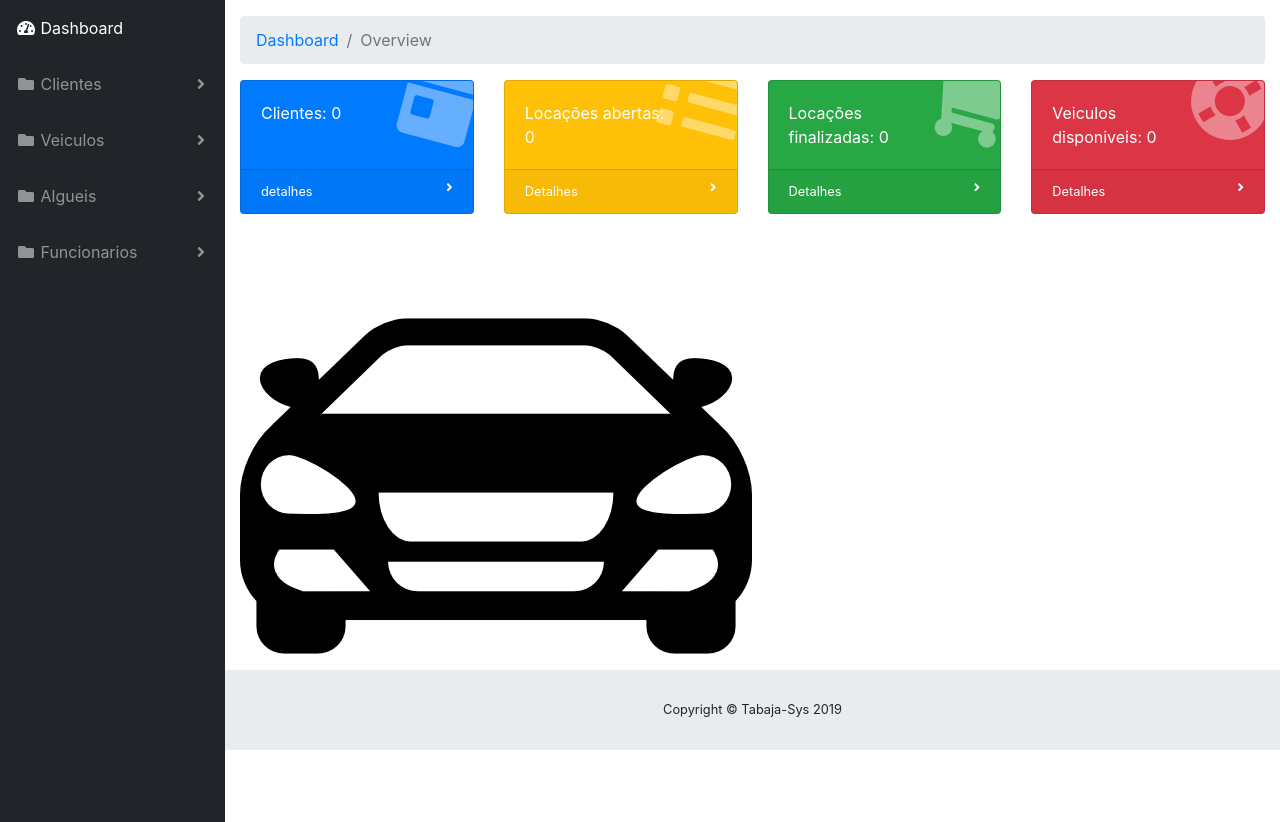
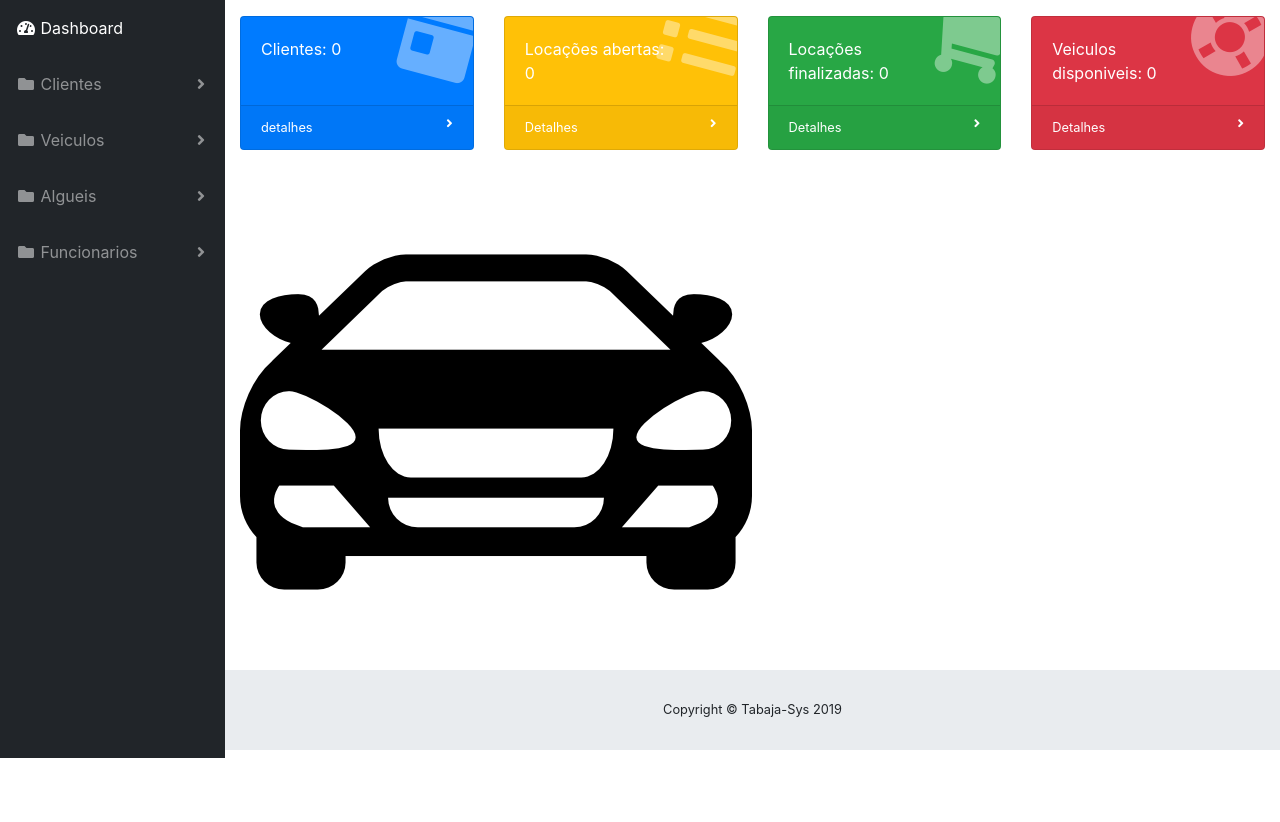
Before and after one commit to gustavolopesv3/locadoraDeVeiculos, a Django app: page / in a window 1280 px wide. Shown: the part 50-872 px from the top of the page. After the commit the page ends 808 px from the top, so only its background shows below. Run offline with Django 3.2, Linux system fonts and the light colour scheme; the visitor is signed in with stand-in values (Sample User, id 1); data that the repository does not hold is empty; some libraries are stand-ins or nearby versions.

Commit message:
cabeçanho de navação removido

```diff
--- a/templates/base.html
+++ b/templates/base.html
@@ -128,13 +128,7 @@
 
       <div class="container-fluid">
 
-        <!-- Breadcrumbs-->
-        <ol class="breadcrumb">
-          <li class="breadcrumb-item">
-            <a href="{% url 'index' %}">Dashboard</a>
-          </li>
-          <li class="breadcrumb-item active">Overview</li>
-        </ol>
+
                 {% block conteudo %}
 
 
```
